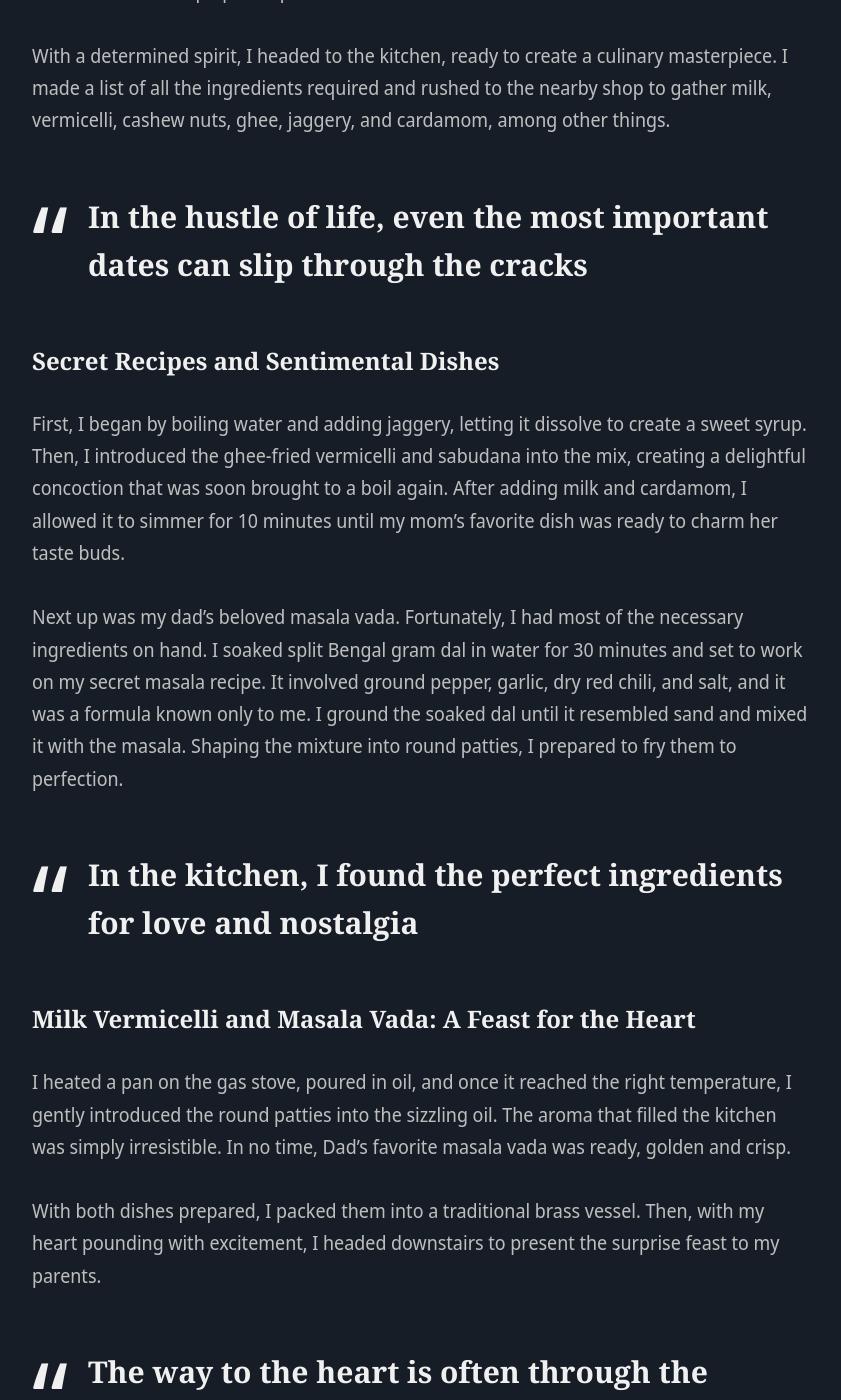
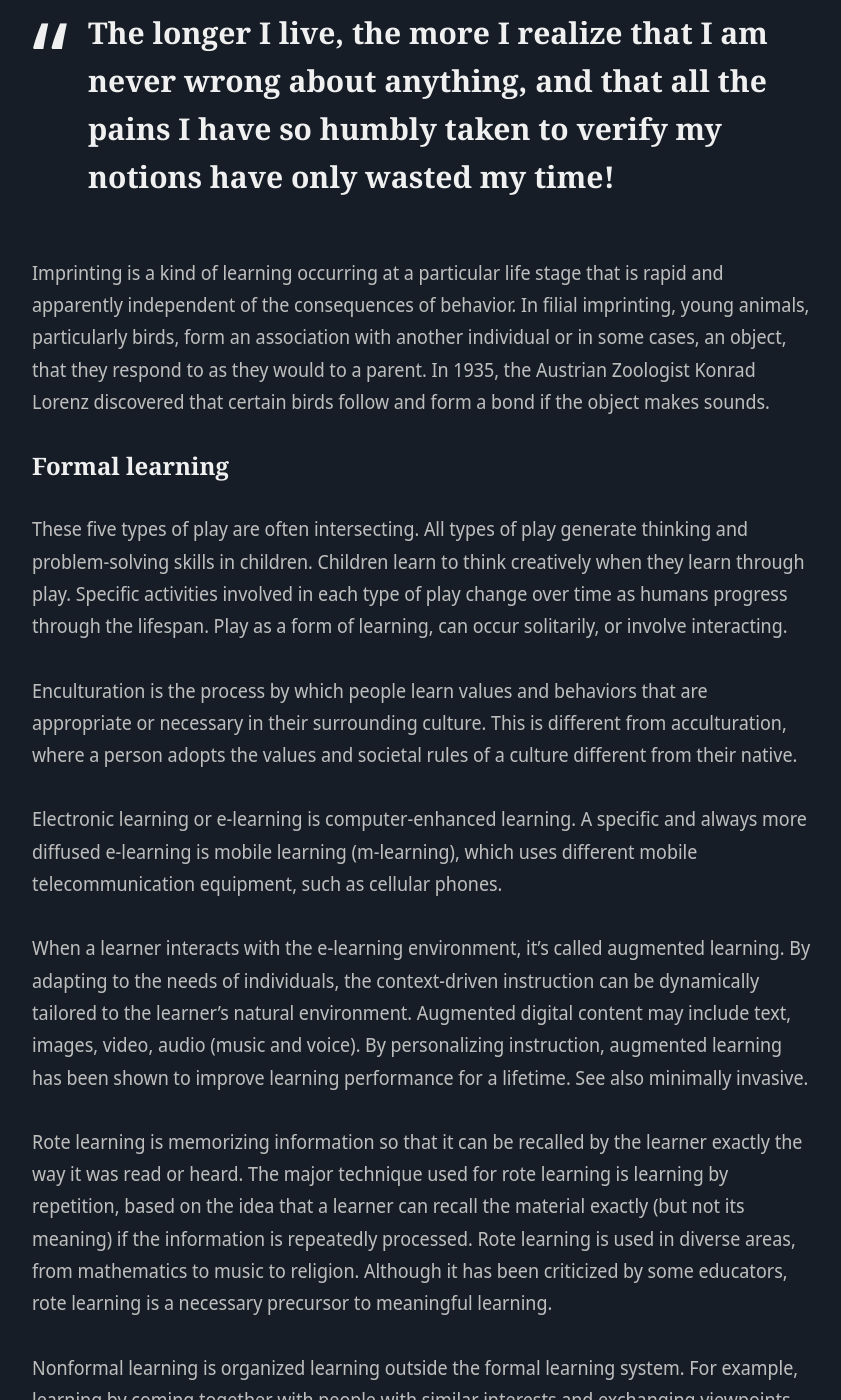
Before and after one commit to PrakasRavichandran/dairy-blog, a Jekyll site: the page built from _posts/2023-09-08-cooking-up-love-a-surprise-feast.markdown, in a window 1280 px wide and 1400 px high, scrolled down 1482 px. Shown: the whole window, without its empty margins (218-1059 px from the left). Built offline with Jekyll 4.4.1, drawn with Linux system fonts in a browser that asks for light colours; nearby versions of some CDN libraries; some of the changed text lies outside the part shown.

Commit message:
Update 2023-09-08-cooking-up-love-a-surprise-feast.markdown

```diff
--- a/_posts/2023-09-08-cooking-up-love-a-surprise-feast.markdown
+++ b/_posts/2023-09-08-cooking-up-love-a-surprise-feast.markdown
@@ -1,52 +1,46 @@
 ---
 layout: post
-title:  Cooking Up Love A Surprise Feast for Mom and Dad's Special Day
-description:  On September 11, 2022, I woke up to the realization that it was my mom and dad's wedding anniversary.
-date:   2023-09-08 21:58:35 +0300
+title:  You only live once, but if you do it right, once is enough
+description: These complex processes, called physiological functions, have underlying physical and chemical bases, as well as signaling and control mechanisms that are essential to maintaining life.
+date:   2023-09-08 22:08:35 +0300
 author: prakash
-image:  '/images/04.jpg'
-video_embed: false
-tags:  [cooking]
-tags_color: '#ff9a03'
+image:  '/images/12.jpg'
+tags:   [productivity]
+tags_color: '#618770'
 featured: true
 ---
+In operant conditioning, a reinforcement (by reward) or instead a punishment is given after a given behavior, changing the frequency and/or form of that behavior. Stimulus present when the behavior/consequence occurs come to control these behavior modifications.
 
-### A Forgotten Date, A Whirlwind Surprise
+Observational learning is learning that occurs through observing the behavior of others. It is a form of social learning which takes various forms, based on various processes. In humans, this form of learning seems to not need reinforcement to occur, but instead, requires a social model such as a parent, sibling, friend, or teacher with surroundings.
 
-On September 11, 2022, I woke up to the realization that it was my mom and dad's wedding anniversary. The date had somehow slipped my mind, and panic set in as I scrambled to make their day special.
+> The longer I live, the more I realize that I am never wrong about anything, and that all the pains I have so humbly taken to verify my notions have only wasted my time!
 
-My dad's love for masala vada and my mom's adoration for milk vermicelli pudding, a famous Tamil liquid sweet, were the inspiration I needed. I decided to take matters into my own hands and whip up a surprise feast for them.
+Imprinting is a kind of learning occurring at a particular life stage that is rapid and apparently independent of the consequences of behavior. In filial imprinting, young animals, particularly birds, form an association with another individual or in some cases, an object, that they respond to as they would to a parent. In 1935, the Austrian Zoologist Konrad Lorenz discovered that certain birds follow and form a bond if the object makes sounds.
 
-With a determined spirit, I headed to the kitchen, ready to create a culinary masterpiece. I made a list of all the ingredients required and rushed to the nearby shop to gather milk, vermicelli, cashew nuts, ghee, jaggery, and cardamom, among other things.
+### Formal learning
 
->In the hustle of life, even the most important dates can slip through the cracks
+These five types of play are often intersecting. All types of play generate thinking and problem-solving skills in children. Children learn to think creatively when they learn through play. Specific activities involved in each type of play change over time as humans progress through the lifespan. Play as a form of learning, can occur solitarily, or involve interacting.
 
-### Secret Recipes and Sentimental Dishes
+Enculturation is the process by which people learn values and behaviors that are appropriate or necessary in their surrounding culture. This is different from acculturation, where a person adopts the values and societal rules of a culture different from their native.
 
-First, I began by boiling water and adding jaggery, letting it dissolve to create a sweet syrup. Then, I introduced the ghee-fried vermicelli and sabudana into the mix, creating a delightful concoction that was soon brought to a boil again. After adding milk and cardamom, I allowed it to simmer for 10 minutes until my mom's favorite dish was ready to charm her taste buds.
+Electronic learning or e-learning is computer-enhanced learning. A specific and always more diffused e-learning is mobile learning (m-learning), which uses different mobile telecommunication equipment, such as cellular phones.
 
-Next up was my dad's beloved masala vada. Fortunately, I had most of the necessary ingredients on hand. I soaked split Bengal gram dal in water for 30 minutes and set to work on my secret masala recipe. It involved ground pepper, garlic, dry red chili, and salt, and it was a formula known only to me. I ground the soaked dal until it resembled sand and mixed it with the masala. Shaping the mixture into round patties, I prepared to fry them to perfection.
+When a learner interacts with the e-learning environment, it's called augmented learning. By adapting to the needs of individuals, the context-driven instruction can be dynamically tailored to the learner's natural environment. Augmented digital content may include text, images, video, audio (music and voice). By personalizing instruction, augmented learning has been shown to improve learning performance for a lifetime. See also minimally invasive.
 
->In the kitchen, I found the perfect ingredients for love and nostalgia
+Rote learning is memorizing information so that it can be recalled by the learner exactly the way it was read or heard. The major technique used for rote learning is learning by repetition, based on the idea that a learner can recall the material exactly (but not its meaning) if the information is repeatedly processed. Rote learning is used in diverse areas, from mathematics to music to religion. Although it has been criticized by some educators, rote learning is a necessary precursor to meaningful learning.
 
-### Milk Vermicelli and Masala Vada: A Feast for the Heart
+Nonformal learning is organized learning outside the formal learning system. For example, learning by coming together with people with similar interests and exchanging viewpoints, in clubs or in (international) youth organizations, workshops.
 
-I heated a pan on the gas stove, poured in oil, and once it reached the right temperature, I gently introduced the round patties into the sizzling oil. The aroma that filled the kitchen was simply irresistible. In no time, Dad's favorite masala vada was ready, golden and crisp.
+Informal learning is less structured than "nonformal" one. It may occur through the experience of day-to-day situations (for example, one would learn to look ahead while walking because of the danger inherent in not paying attention to where one is going). It is learning from life, during a meal at the table with parents, play, exploring, etc.
 
-With both dishes prepared, I packed them into a traditional brass vessel. Then, with my heart pounding with excitement, I headed downstairs to present the surprise feast to my parents.
+> Sing like no one’s listening, love like you’ve never been hurt, dance like nobody’s watching, and live like it’s heaven on earth.
 
->The way to the heart is often through the stomach, and I had two hearts to please
+The educational system may use a combination of formal, informal, and nonformal learning methods. The UN and EU recognize these different forms of learning (cf. links below). In some schools, students can get points that count in the formal-learning systems if they get work done in informal-learning circuits. They may be given time to assist international youth workshops and training courses, on the condition they prepare, contribute, share, and can prove this offered valuable new insight, helped to acquire new skills, a place to experience.
 
-### A Surprise Unveiled: Tears of Joy and Laughter
+### Internal factors
 
-Curious, they asked, "What's all this?" I simply said, "Open it." As they unveiled the contents of the brass vessel, their faces lit up with surprise and delight. Mom and Dad shared smiles and even a few tears of joy. I embraced my mom, and together we wished them a happy anniversary, feeling the warmth of their love.
+Play, as it pertains to humans as a form of learning is central to a child's learning and development. Through play, children learn social skills such as sharing and collaboration. Children develop emotional skills such as learning to deal with the emotion of anger, through play activities. As a form of learning, play also facilitates the development of thinking and language skills in children.
 
-Not wanting the delicious food to go to waste, I decided to share it with our farm laborers. They were astounded by the culinary delights and showered me with compliments, saying, "Your future wife will be lucky to have such a talented cook." I even gave some extra masala vada to one of the workers, earning a round of applause for my generosity.
+Transfer of learning is the application of skill, knowledge or understanding to resolve a novel problem or situation that happens when certain conditions are fulfilled. Research indicates that learning transfer is infrequent; most common when "... cued, primed, and guided..." and has sought to clarify what it is, and how it might be promoted through.
 
->In sharing the feast, I discovered that love multiplies when you give from the heart
-
-### From Generosity to Blessings: A Celebration of Love
-
-They later shared the heartwarming story of what I had done for my parents' wedding anniversary with  my relatives, grandma's friends, my neighbours. Laughter and tears were shared, and it became a cherished memory, reminding us all that sometimes the best surprises are those that come from the heart.
-
->In the whirlwind of life, sometimes the best surprises come when you least expect them.
+In incidental teaching learning is not planned by the instructor or the student, it occurs as a byproduct of another activity — an experience, observation, self-reflection, interaction, unique event, or common routine task. This learning happens in addition to or apart from the instructor's plans and the student's expectations. An example of incidental teaching.
```
